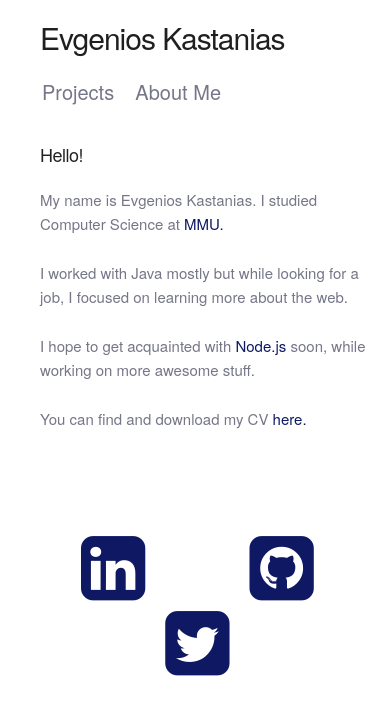
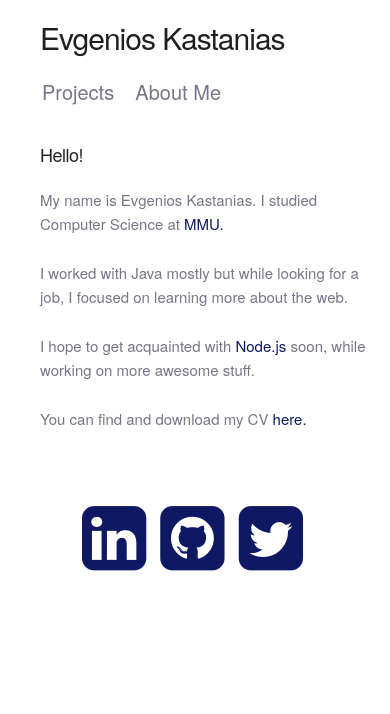
Before and after one commit to Evgenios/Evgenios.github.io, a plain HTML site: page about.html in a window 390 px wide. Drawn offline with Linux system fonts and the light colour scheme.

Commit message:
Updated some issues with icons on mobile

```diff
--- a/css/main.css
+++ b/css/main.css
@@ -73,16 +73,16 @@ nav a:hover{
 	background-color: #E9E9E9;
 }
 
-.about{
+.about {
 	padding-left: 15px;
 }
 
-.about a{
+.about a {
 	color:#0E1863;
 	text-decoration: none;
 }
 
-.about a:hover{
+.about a:hover {
 	color:#0E1863;
 	text-decoration: none;
 	border-bottom: 1px solid #0E1863;
@@ -90,14 +90,20 @@ nav a:hover{
 
 
 .social-icons {
+	margin-top: 70px;
 	text-align: center;
-	margin-top: 100px;
 }
 
-.social-links li{
+.social-links li {
+	overflow: auto;
+	padding-right: 10px;
 	display: inline;
-	margin: 0 50px;
 }
-.social-links a{
+
+.social-links a {
 	color: #0E1863;
 }
+
+.social-links a:hover {
+	color: #5062E9;
+}
```
Also changed, not shown: 1 other file.
